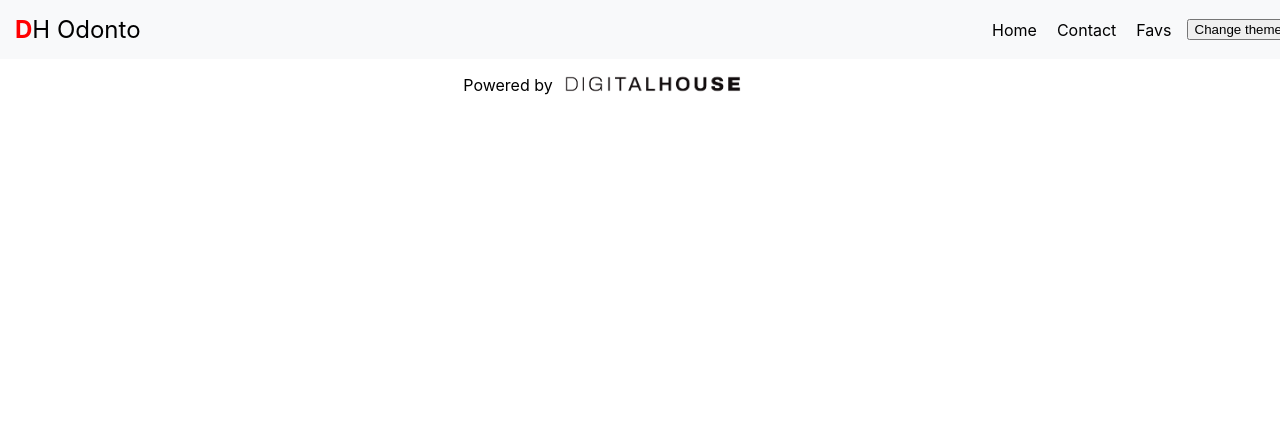
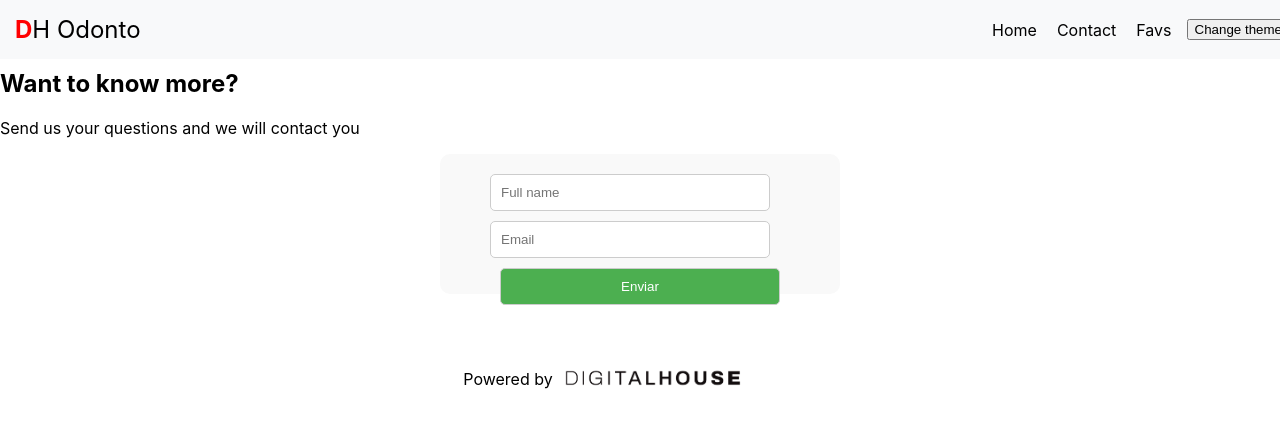
Before and after one commit to BrahianPuschiasis/FinalFrontIII, a React (Vite) app: page /contact in a window 1280 px wide. Shown: the top 428 px of the page. Built offline with nearby package versions, Linux system fonts and the light colour scheme; no server answers.

Commit message:
navbar, favs,home andando

```diff
--- a/src/App.jsx
+++ b/src/App.jsx
@@ -5,9 +5,13 @@
 import React from "react";
 import Navbar from "./Components/Navbar";
 import Footer from "./Components/Footer";
+
 import { ContextProvider } from "./Components/utils/global.context.jsx";
 import { BrowserRouter, Routes, Route } from "react-router-dom";
 import Home from "./Routes/Home.jsx";
+import Contact from "./Routes/Contact.jsx";
+import Favs from "./Routes/Favs.jsx";
+import Detail from "./Routes/Detail.jsx";
 
 function App() {
   return (
@@ -16,9 +20,12 @@ function App() {
         <Navbar />
         <BrowserRouter>
           <Routes>
-            <Route path="/" element={<Home />}>
-              <Route path="home" element={<Home />} />
-            </Route>
+            <Route path="/" element={<Home />} />
+            <Route path="home" element={<Home />} />
+            <Route path="contact" element={<Contact />} />
+            <Route path="favs" element={<Favs />} />
+            <Route path="dentist" element={<Detail />} />
+
           </Routes>
         </BrowserRouter>
         <Footer />
--- a/src/Components/Form.jsx
+++ b/src/Components/Form.jsx
@@ -1,14 +1,52 @@
 /* eslint-disable no-unused-vars */
-import React from "react";
-
+// eslint-disable-next-line no-unused-vars
+import React, { useState } from "react";
+import '../styles/Form.css'; // Asegúrate de importar el archivo CSS
 
 const Form = () => {
-  //Aqui deberan implementar el form completo con sus validaciones
+  const [fullName, setFullName] = useState("");
+  const [email, setEmail] = useState("");
+  const [message, setMessage] = useState("");
+  const [submitted, setSubmitted] = useState(false);
+
+  const handleSubmit = (e) => {
+    e.preventDefault();
+
+    // Validación de nombre completo y email
+    if (fullName.trim() === "" || fullName.length < 5 || !email.includes("@")) {
+      setMessage("Por favor verifique su información nuevamente.");
+      return;
+    }
+
+    // Enviar formulario (aquí puedes agregar tu lógica de envío)
+
+    // Mostrar mensaje de agradecimiento
+    setMessage(`Gracias ${fullName}, te contactaremos cuanto antes vía email.`);
+    setSubmitted(true);
+  };
 
   return (
-    <div>
-      <form>
+    <div className="form-container">
+      <form onSubmit={handleSubmit}>
+        <div>
+          <input
+            type="text"
+            value={fullName}
+            onChange={(e) => setFullName(e.target.value)}
+            placeholder="Full name"
+          />
+        </div>
+        <div>
+          <input
+            type="text"
+            value={email}
+            onChange={(e) => setEmail(e.target.value)}
+            placeholder="Email"
+          />
+        </div>
+        <button type="submit">Enviar</button>
       </form>
+      {message && <p className="response-message">{message}</p>}
     </div>
   );
 };
--- a/src/Routes/Contact.jsx
+++ b/src/Routes/Contact.jsx
@@ -1,17 +1,20 @@
 /* eslint-disable no-unused-vars */
-import React from 'react'
-import Form from '../Components/Form'
+import React from "react";
+import Form from "../Components/Form";
 
 //Este componente debera ser estilado como "dark" o "light" dependiendo del theme del Context
 
 const Contact = () => {
+  console.log("asd");
+
   return (
     <div>
       <h2>Want to know more?</h2>
+      <h2>Want to know more?</h2>
       <p>Send us your questions and we will contact you</p>
-      <Form/>
+      <Form />
     </div>
-  )
-}
+  );
+};
 
-export default Contact
+export default Contact;
--- a/src/Routes/Detail.jsx
+++ b/src/Routes/Detail.jsx
@@ -5,6 +5,7 @@ import React from 'react'
 //Este componente debera ser estilado como "dark" o "light" dependiendo del theme del Context
 
 const Detail = () => {
+  console.log("detalles");
 
   // Consumiendo el parametro dinamico de la URL deberan hacer un fetch a un user en especifico
 
--- a/src/Routes/Favs.jsx
+++ b/src/Routes/Favs.jsx
@@ -5,6 +5,7 @@ import Card from "../Components/Card";
 //Este componente debera ser estilado como "dark" o "light" dependiendo del theme del Context
 
 const Favs = () => {
+  console.log("favorito");
 
   return (
     <>
--- /dev/null
+++ b/src/styles/Form.css
@@ -0,0 +1,34 @@
+/* Estilo para el formulario */
+.form-container {
+    width: 100%;
+    max-width: 400px;
+    margin: auto;
+    padding: 20px;
+    background-color: #f9f9f9;
+    border-radius: 10px;
+    box-sizing: border-box; /* Asegura que el padding no afecte el ancho total */
+  }
+
+  /* Estilo para los campos de entrada y el botón */
+  .form-container input,
+  .form-container button {
+    width: calc(100% - 20px); /* Resta el espacio de los márgenes */
+    padding: 10px;
+    margin-bottom: 10px;
+    border: 1px solid #ccc;
+    border-radius: 5px;
+    box-sizing: border-box;
+  }
+
+  /* Estilo para el botón */
+  .form-container button {
+    background-color: #4caf50;
+    color: #fff;
+    cursor: pointer;
+  }
+
+  /* Estilo para el mensaje de respuesta */
+  .response-message {
+    font-weight: bold;
+    color: #4caf50;
+  }
```
